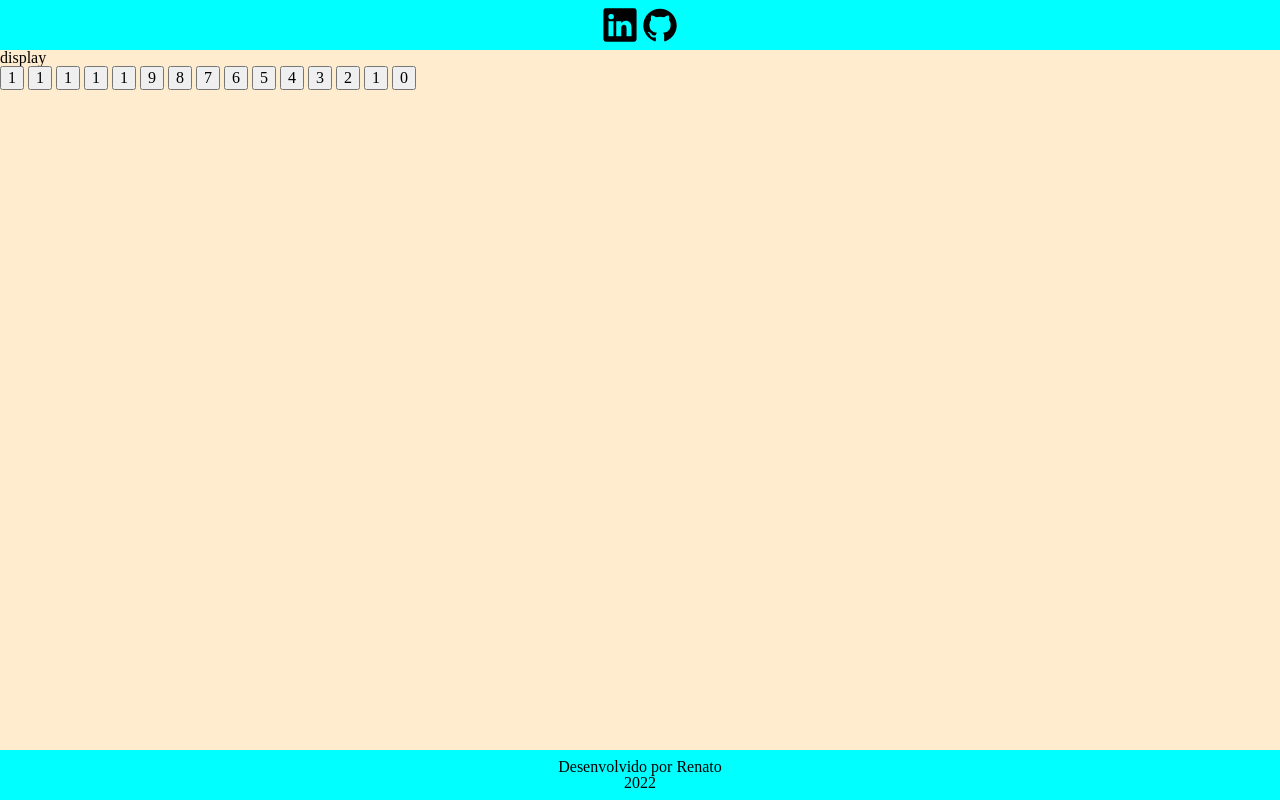
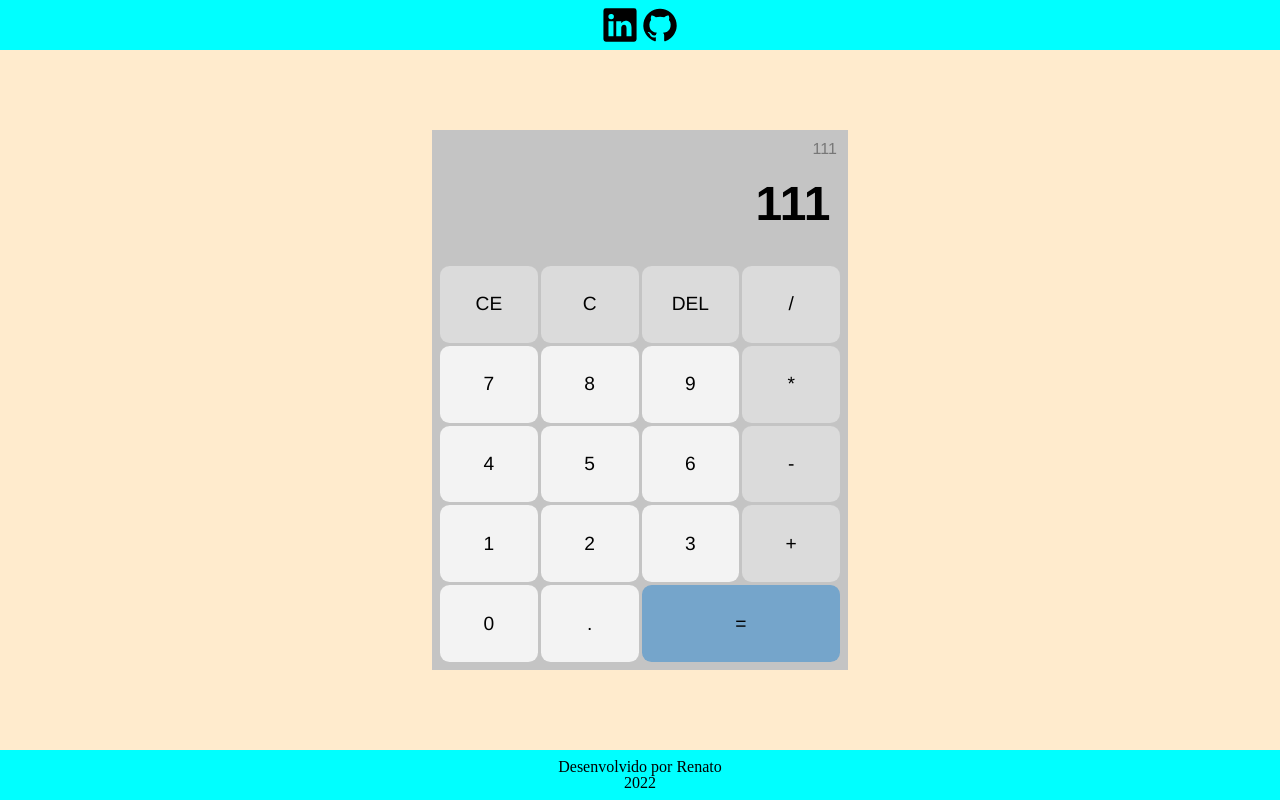
Before and after one commit to renatopl97/calculadora, a plain HTML site: page index.html in a window 1280 px wide. Drawn offline with Linux system fonts and the light colour scheme.

Commit message:
front end finalizado

```diff
--- a/index.html
+++ b/index.html
@@ -23,27 +23,33 @@
             </ul>
         </section>
     </header>
-    <main class="calculadora container">
-        <section class="calculadora__display">
-            <p>display</p>
-        </section>
-            <button><span>1</span></button>
-            <button><span>1</span></button>
-            <button><span>1</span></button>
-            <button><span>1</span></button>
-            <button><span>1</span></button>
-            <button><span>9</span></button>
-            <button><span>8</span></button>
-            <button><span>7</span></button>
-            <button><span>6</span></button>
-            <button><span>5</span></button>
-            <button><span>4</span></button>
-            <button><span>3</span></button>
-            <button><span>2</span></button>
-            <button><span>1</span></button>
-            <button><span>0</span></button>
-        <section>
-
+    <main class="calc container">
+        <section class="calculadora">
+            <section class="calculadora__display">
+                <div class="calculadora__display--anterior">111</div>
+                <div class="calculadora__display--atual">111</div>
+            </section>
+            <section class="calculadora__botoes">
+                <button>CE</button>
+                <button>C</button>
+                <button>DEL</button>
+                <button>/</button>
+                <button class="number">7</button>
+                <button class="number">8</button>
+                <button class="number">9</button>
+                <button>*</button>
+                <button class="number">4</button>
+                <button class="number">5</button>
+                <button class="number">6</button>
+                <button>-</button>
+                <button class="number">1</button>
+                <button class="number">2</button>
+                <button class="number">3</button>
+                <button>+</button>
+                <button class="number">0</button>
+                <button class="number">.</button>
+                <button class="igual">=</button>
+            </section>
         </section>
     </main>
     <footer class="rodape container">
--- a/style.css
+++ b/style.css
@@ -1,3 +1,6 @@
+* {
+    font-family: helvetica, arial, sans-serif;
+}
 /*contato*/
 .container {
     background-color: blanchedalmond;
@@ -5,11 +8,11 @@
 
 .cabecalho__contatos{
     align-content: center;
+    align-items: center;
     background-color: aqua;
     display: flex;
     height: 50px;
     justify-content: center;
-    align-items: center;
 }
 
 .cabecalho__contatos-lista {
@@ -18,8 +21,72 @@
 }
 /*calculadora*/
 
+.calc {
+    align-items: center;
+    display: flex;
+    height: calc(100vh - 100px);
+    justify-content: center;
+}
+
 .calculadora {
-    height: calc(100vh - 100px);
+    background-color: #c4c4c4;
+    color: #000;
+    display: flex;
+    flex-direction: column;
+    width: 400px;
+    padding: .5em;
+}
+
+.calculadora__display {
+    text-align: right;
+}
+
+.calculadora__display--anterior, .calculadora__display--atual {
+    min-height: 1.6em;
+    overflow-wrap: break-word;
+    padding: .2em;
+}
+
+.calculadora__display--anterior {
+    color: #777;
+}
+
+.calculadora__display--atual {
+    font-size: 3em;
+    font-weight: 700;
+}
+
+.calculadora__botoes {
+    display: grid;
+    grid-template-columns: 1fr 1fr 1fr 1fr;
+    gap: 3px;
+}
+
+.calculadora__botoes button {
+    border: 1px solid transparent;
+    border-radius: .5em;
+    height: 4em;
+    font-size: 1.2em;
+    background-color: #dbdbdb;
+    cursor: pointer;
+}
+
+.calculadora__botoes .number {
+    background-color: #f3f3f3;
+}
+
+.calculadora__botoes button:hover {
+    background-color: #bababa;
+    border-color: #999;
+}
+
+.calculadora__botoes .igual {
+    grid-column: span 2;
+    background-color: #75a5cb;
+}
+
+.calculadora__botoes .igual:hover {
+    background-color: #3a91d8;
 }
 
 /*rodapé*/
```
